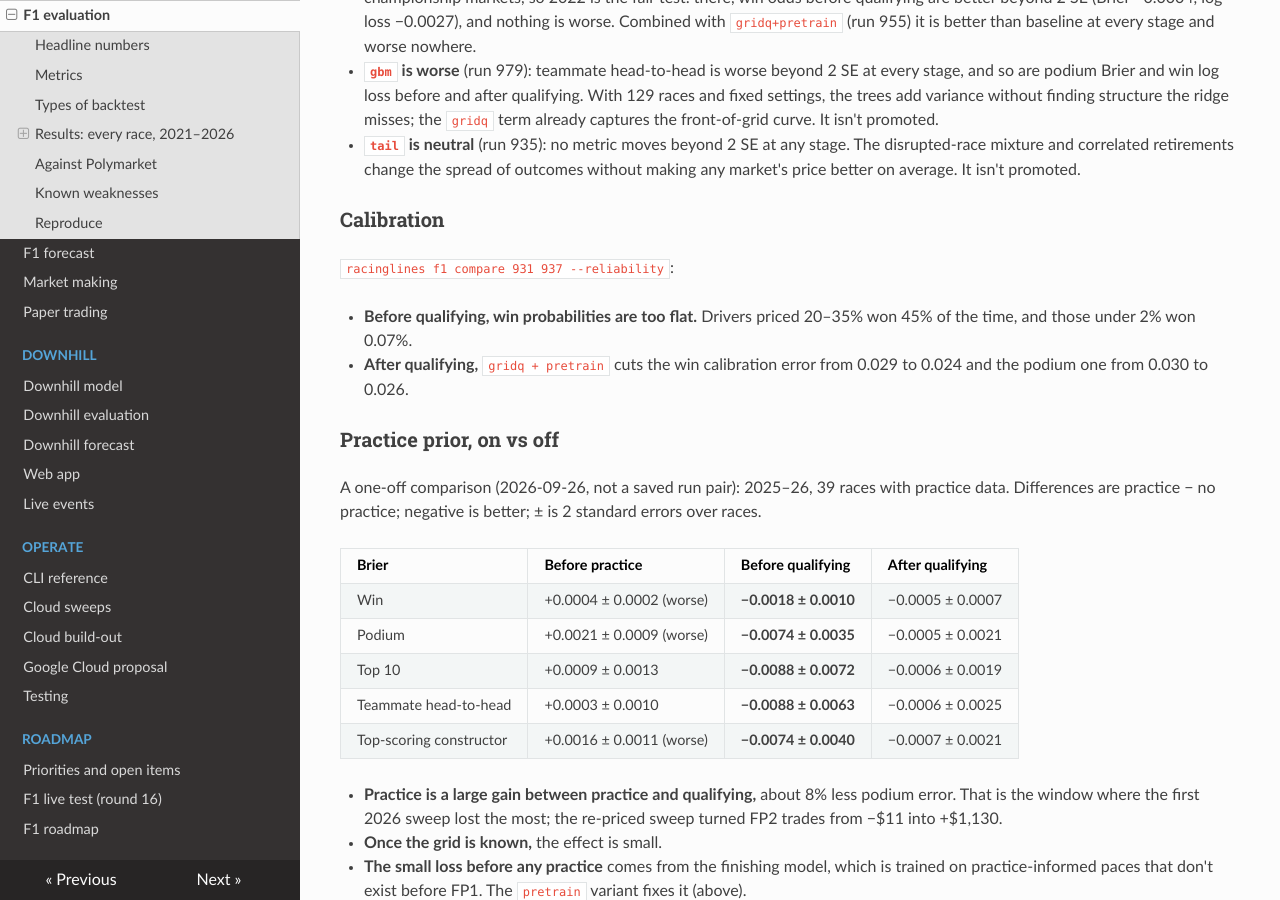
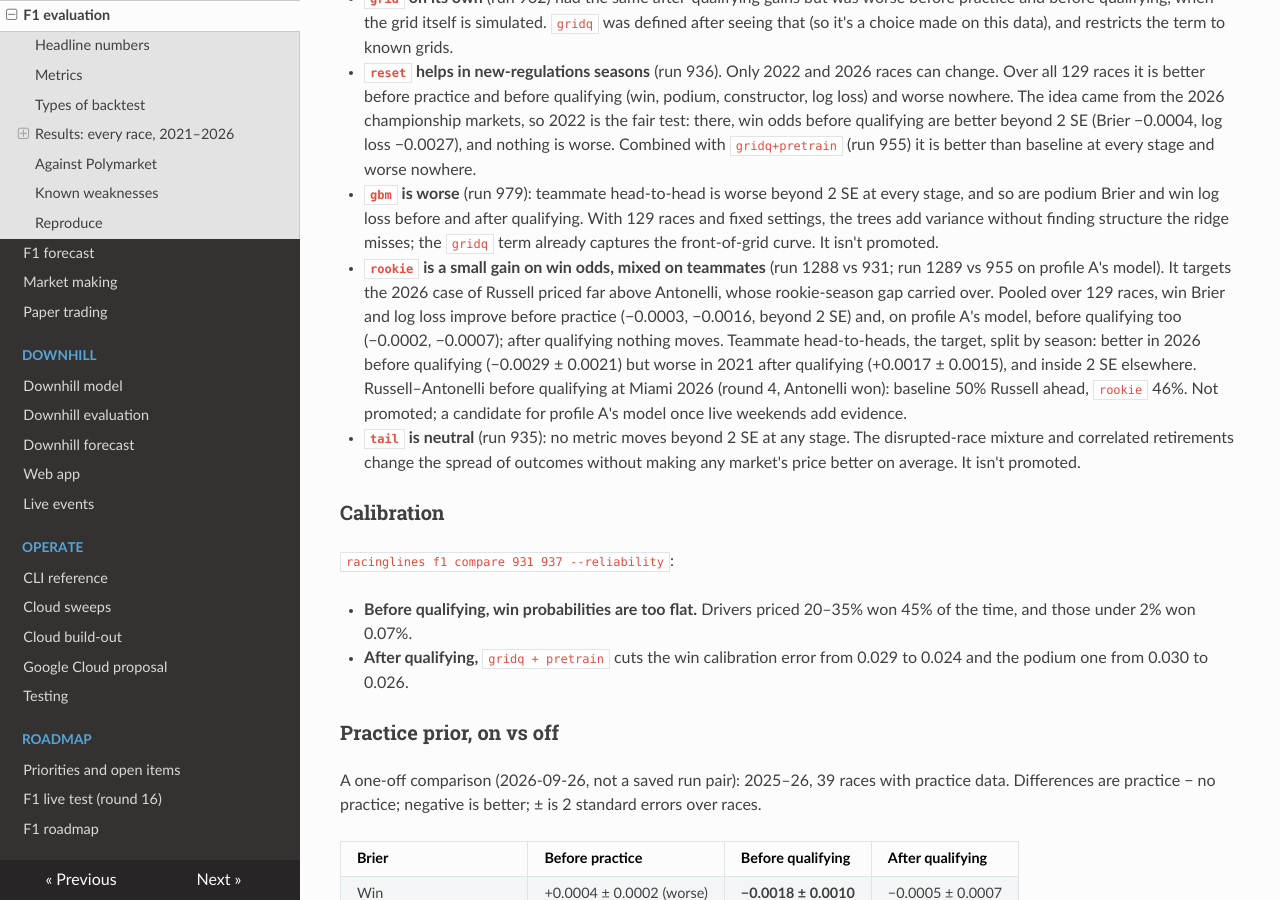
Before and after one commit to lalligagger/racinglines-public, an MkDocs documentation site: the page built from docs/f1-evaluation.md, in a window 1280 px wide and 900 px high, scrolled down 5527 px. Built offline with MkDocs 1.6.1, drawn with Linux system fonts in a browser that asks for light colours; nearby versions of some CDN libraries; some of the changed text lies outside the part shown.

Commit message:
Driver layer in a new season (P3, F1-2): the rookie variant, off by default
Co-Authored-By: Claude Opus 5.5 <noreply@anthropic.com>
Claude-Session: https://claude.ai/code/session_011SoPfyEzhsXLAA4Zw5VG3i

```diff
--- a/docs/f1-evaluation.md
+++ b/docs/f1-evaluation.md
@@ -91,6 +91,8 @@ half-life, track features on. One run per model variant:
 | 937 | `gridq+pretrain` |
 | 955 | `gridq+pretrain+reset` |
 | 979 | `gbm` |
+| 1288 | `rookie` (2026-09-28) |
+| 1289 | `gridq+pretrain+reset+rookie` (2026-09-28) |
 
 ### Per season
 
@@ -158,6 +160,7 @@ standard errors.
 | `gbm` | Gradient-boosted finishing model (scikit-learn, monotone in grid and pace, fixed settings, noise from out-of-time residuals) |
 | `tail` | 35% of past races were disrupted (red flag, ≥ 10% of laps behind the safety car, or rain). Simulated races are disrupted at the venue's rate, with more noise and retirements; teammates' retirements are correlated |
 | `reset` | In a season with new technical regulations (2022, 2026; `sports/f1.toml`), earlier seasons' car pace counts a quarter (set a priori) |
+| `rookie` | Driver offsets: once a driver's rookie season is over, that season's teammate comparisons (the rookie's and the teammate's) count a quarter (set a priori) |
 
 **`gridq + pretrain`** (run 937 vs baseline run 931):
 
@@ -204,6 +207,15 @@ standard errors.
   qualifying. With 129 races and fixed settings, the trees add variance without
   finding structure the ridge misses; the `gridq` term already captures the
   front-of-grid curve. It isn't promoted.
+- **`rookie` is a small gain on win odds, mixed on teammates** (run 1288 vs 931; run 1289 vs 955
+  on profile A's model). It targets the 2026 case of Russell priced far above Antonelli, whose
+  rookie-season gap carried over. Pooled over 129 races, win Brier and log loss improve before
+  practice (−0.0003, −0.0016, beyond 2 SE) and, on profile A's model, before qualifying too
+  (−0.0002, −0.0007); after qualifying nothing moves. Teammate head-to-heads, the target, split by
+  season: better in 2026 before qualifying (−0.0029 ± 0.0021) but worse in 2021 after qualifying
+  (+0.0017 ± 0.0015), and inside 2 SE elsewhere. Russell–Antonelli before qualifying at Miami
+  2026 (round 4, Antonelli won): baseline 50% Russell ahead, `rookie` 46%. Not promoted; a
+  candidate for profile A's model once live weekends add evidence.
 - **`tail` is neutral** (run 935): no metric moves beyond 2 SE at any stage.
   The disrupted-race mixture and correlated retirements change the spread of
   outcomes without making any market's price better on average. It isn't
```
Also changed, not shown: README.md (+1 -1 lines), docs/cloud-buildout.md (+1 -0 lines), docs/f1-roadmap.md (+1 -0 lines), docs/f1.md (+1 -1 lines), docs/todo.md (+7 -4 lines), 3 other files.
